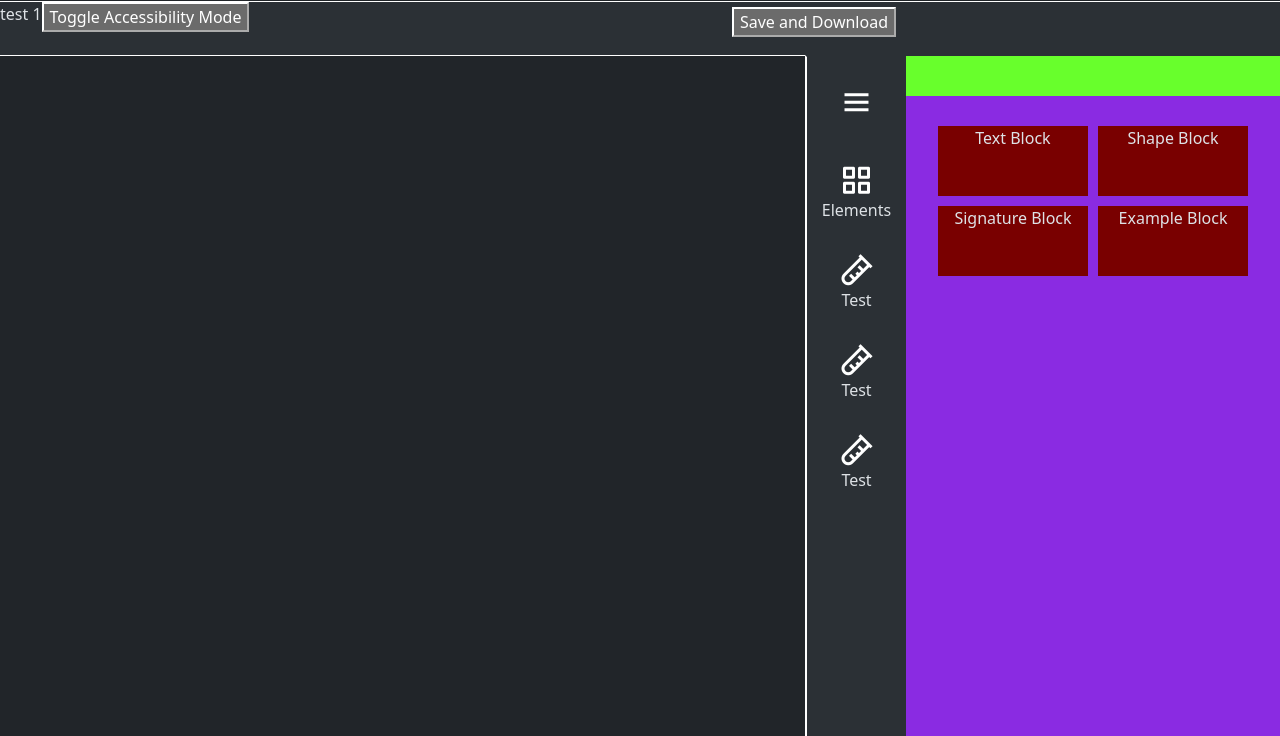
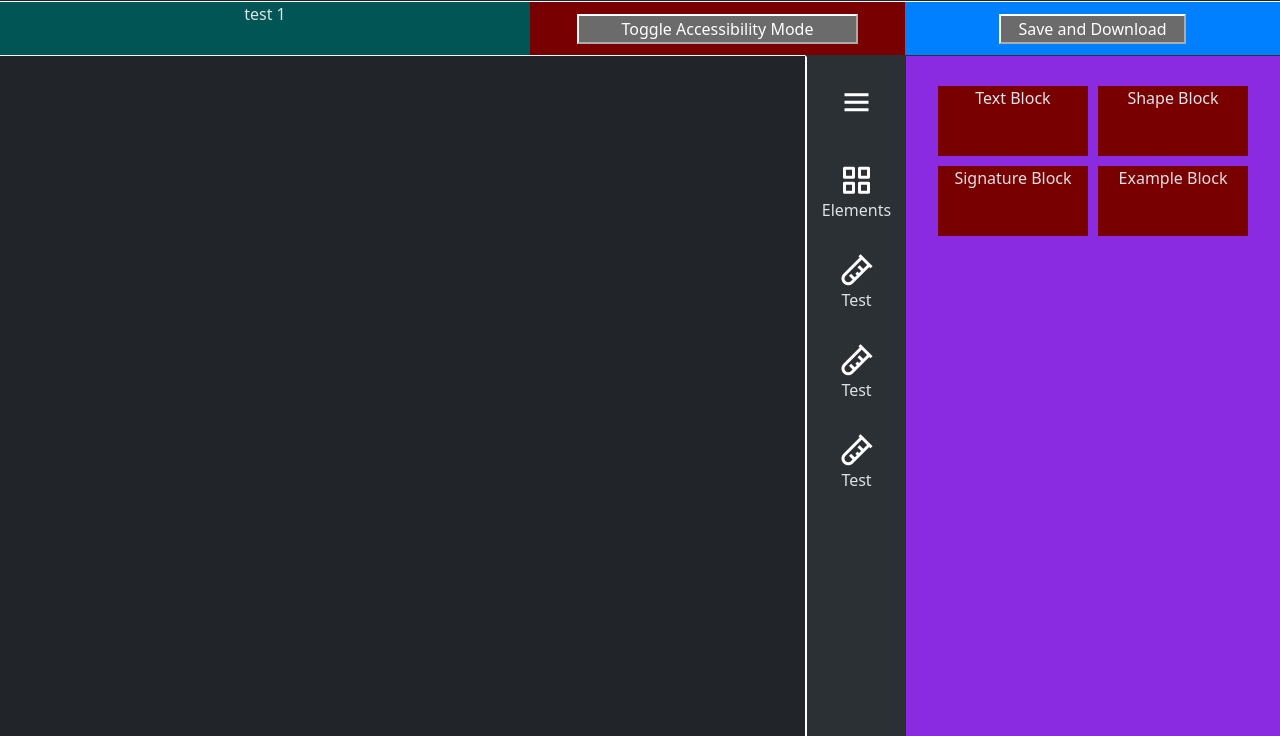
Before and after one commit to Brook-B118/pdf-editor, a Flask app: a page that uses templates/editDocument.html in a window 1280 px wide. Shown: the part 64-800 px from the top of the page. Run offline with Flask 3, Linux system fonts and the light colour scheme; the visitor is signed in with stand-in values (Sample User, id 1); tables that the repository leaves empty hold one stand-in row (values such as "Sample post"); some libraries are stand-ins or nearby versions.

Commit message:
Changed the textbox border color on focus and on blur to blue and green. Keeping black backgroudn with white text. Shape uses box shadow on focus to show which shape is being customized. Removed the save and download button from the elements container when it was opened after customizing an element. Fixed horizontal column layout as well as its contents in css.

```diff
--- a/static/css/styles.css
+++ b/static/css/styles.css
@@ -148,6 +148,50 @@ canvas {
     z-index: 50;
 }
 
+.horizontal-column-left-section {
+    background-color: rgb(2, 85, 85);
+    display: flex;
+    flex-direction: column;
+    z-index: 51;
+    flex: 1;
+}
+
+.horizontal-column-middle-section {
+    background-color: #790000;
+    display: flex;
+    flex-direction: column;
+    justify-content: center;
+    align-items: center;
+    z-index: 51;
+    width: 375px;
+}
+
+.horizontal-column-right-section {
+    background-color: #0080ff;
+    display: flex;
+    flex-direction: column;
+    justify-content: center;
+    align-items: center;
+    z-index: 51;
+    width: 375px;
+}
+
+#pdf-color-toggle {
+    display: flex;
+    flex-direction: column;
+    align-items: center;
+    justify-content: center;
+    width: 75%;
+}
+
+#save-button {
+    display: flex;
+    flex-direction: column;
+    align-items: center;
+    justify-content: center;
+    width: 50%;
+}
+
 .vertical-column-link {
     background-color: #2b3035;
     height: 90px;
@@ -181,12 +225,12 @@ canvas {
 }
 
 /* .toolbox {} */
-
+/*
 .edit-document {
     position: absolute;
     top: 5px;
     right: 30%;
-}
+} */
 
 #elements-container {
     background-color: blueviolet;
@@ -195,7 +239,6 @@ canvas {
     flex-direction: row;
     flex: 1;
     flex-wrap: wrap;
-    top: 40px;
     justify-content: center;
     align-content: flex-start;
     padding-top: 25px;
--- a/static/js/elementBlocks.js
+++ b/static/js/elementBlocks.js
@@ -54,7 +54,7 @@ export function createTextBox(e, x, y, width, height, draggableElement, text, ov
     textboxContainer.classList.add("newElement", "resizable", "textboxContainer", "draggable"); // add .newEelement to all new elements to be able to save them.
     textboxContainer.setAttribute("draggable", "true");
     textboxContainer.style.position = 'absolute';
-    textboxContainer.style.border = '2px solid red';
+    textboxContainer.style.border = '2px solid green';
     textboxContainer.setAttribute("tabindex", "0"); // Divs are not normally focusable but input and textarea fields are. This line makes the div textboxContainer focusable as well as tabable with the tab button.
 
     if (e) {
@@ -181,7 +181,7 @@ export function createTextBox(e, x, y, width, height, draggableElement, text, ov
     });
 
     textboxContainer.addEventListener("focus", (e) => {
-        textboxContainer.style.border = '2px solid green';
+        textboxContainer.style.border = '2px solid rgb(0, 128, 192)';
         // Change sidepanel for textbox customization:
         document.querySelector(".sidepanel").innerHTML = `
           <div id="text-box-customize-container" class="textbox-customize-section">
@@ -205,7 +205,7 @@ export function createTextBox(e, x, y, width, height, draggableElement, text, ov
     });
 
     textboxContainer.addEventListener("blur", (e) => {
-        textboxContainer.style.border = '2px solid red';
+        textboxContainer.style.border = '2px solid green';
     });
 };
 
@@ -303,7 +303,8 @@ export function createShape(e, x, y, width, height, overlayId, background_color,
     });
 
     shape.addEventListener("focus", (e) => {
-        // shape.style.border = '2px solid green';
+        shape.style.boxShadow = '0 0 8px 4px rgba(0, 128, 192, 1)';
+        // 0 0 10px is 0 horizontal offset, 0 vertical offset, blur radius of 0, and 2px spread radius. The spread radius makes sure the shadow extends 2px outward on all sides.
         // Change sidepanel for textbox customization:
         document.querySelector(".sidepanel").innerHTML = `
           <div id="shape-customize-container" class="shape-customize-section">
@@ -322,6 +323,10 @@ export function createShape(e, x, y, width, height, overlayId, background_color,
         // Add event listeners to customization buttons and pass the specific textbox that should be impacted as an argument"
         addShapeEventListeners(shape.id);
     });
+
+    shape.addEventListener("blur", (e) => {
+        shape.style.boxShadow = '0 0 0 0 rgb(0, 0, 0, 1)';
+    })
 
 };
 
--- a/static/js/sidebar.js
+++ b/static/js/sidebar.js
@@ -11,9 +11,6 @@ document.querySelector('.collapsed-sidebar').addEventListener('click', function
 // When the elements icon is clicked in the sidebar, the sidepanel inner html will display the element blocks
 document.querySelector(".show-element-blocks-bar").addEventListener("click", function () {
     document.querySelector(".sidepanel").innerHTML = `
-        <div class="edit-document">
-            <button id="save-button">Save and Download</button>
-        </div>
         <div id="elements-container" class="elements-section">
             <div class="element-block new-text-box-block" id="new-text-box-block" data-type="text-block">Text Block</div>
             <div class="element-block new-shape-block" id="new-shape-block" data-type="shape-block">Shape Block</div>
--- a/templates/editDocument.html
+++ b/templates/editDocument.html
@@ -7,14 +7,14 @@ Edit document here
 {% block main %}
 
 <div class="horizontal-column-home">
-    <div>
+    <div class="horizontal-column-left-section">
         test 1
     </div>
-    <div class="edit-document ">
+    <div class="horizontal-column-middle-section">
+        <button id="pdf-color-toggle">Toggle Accessibility Mode</button>
+    </div>
+    <div class="horizontal-column-right-section">
         <button id="save-button">Save and Download</button>
-    </div>
-    <div>
-        <button id="pdf-color-toggle">Toggle Accessibility Mode</button>
     </div>
 </div>
 
```
